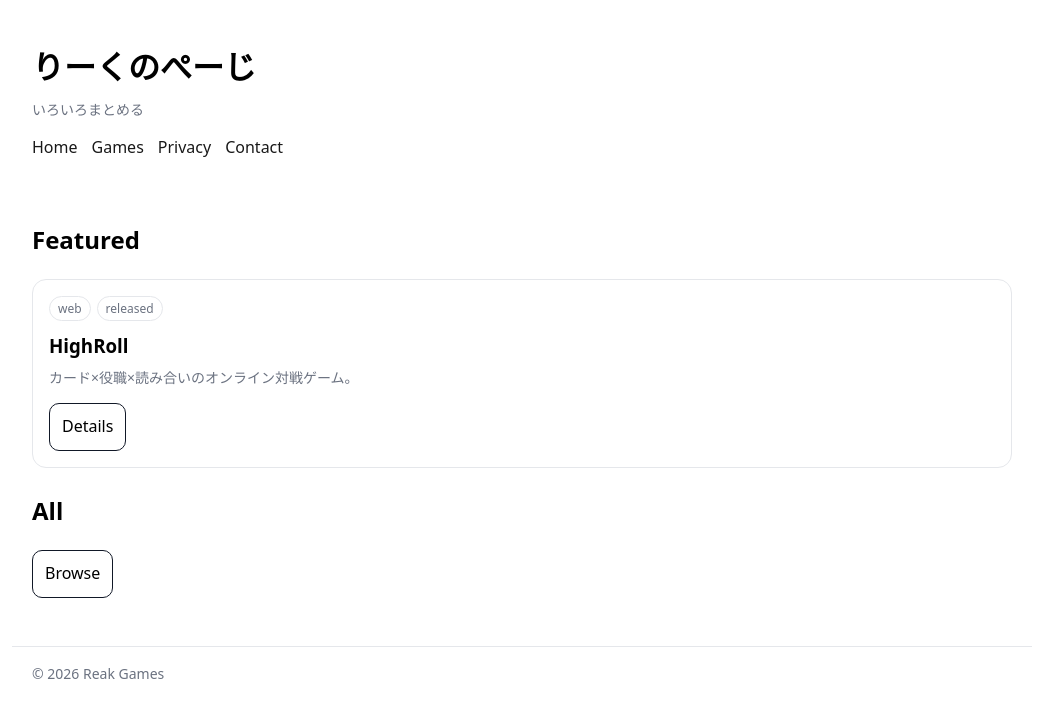
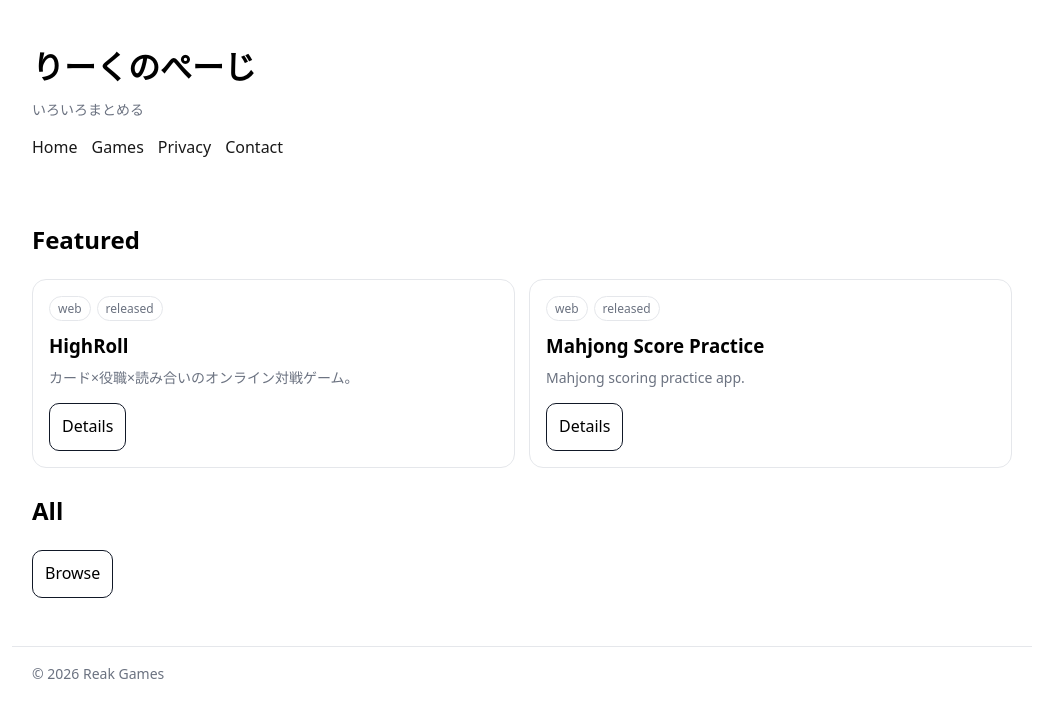
Before and after one commit to reak1161/reak-portal, a React (Vite) app: page / in a window 1280 px wide. Shown: the top 718 px of the page, without its empty margins (118-1161 px from the left). Built offline with nearby package versions, Linux system fonts and the light colour scheme.

Commit message:
add_mahjong_page

```diff
--- a/src/data/products.ts
+++ b/src/data/products.ts
@@ -19,4 +19,12 @@ export const products: Product[] = [
     playUrl: "https://highroll.reak1161.com/",
     status: "released",
   },
+  {
+    slug: "mahjong-score-practice",
+    title: "Mahjong Score Practice",
+    short: "Mahjong scoring practice app.",
+    platforms: ["web"],
+    playUrl: "https://mahjong.reak1161.com/",
+    status: "released",
+  },
 ];
```
